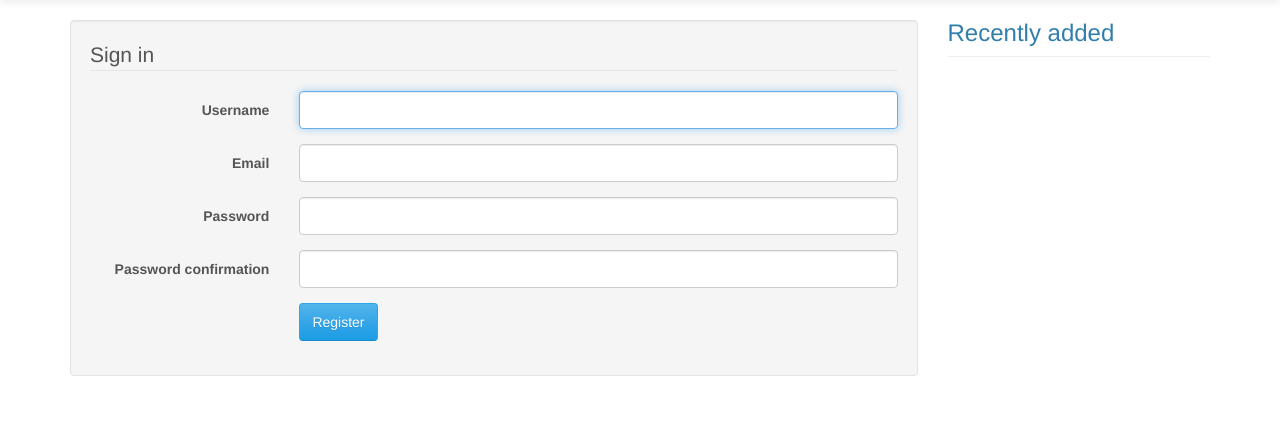
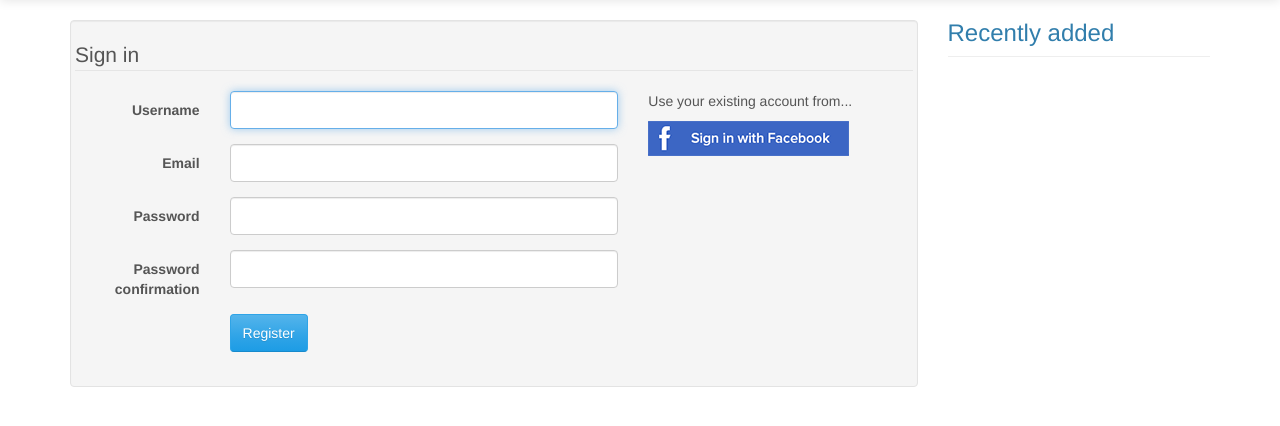
Before and after one commit to puradawid/djastebin, a Django app: page /registration/ in a window 1280 px wide. Shown: the part 52-478 px from the top of the page. Run offline with Django 3.2, Linux system fonts and the light colour scheme; data that the repository does not hold is empty; parts of the project's set-up code (start-up, migrations or seed data) failed here and were passed over; some libraries are stand-ins or nearby versions.

Commit message:
Add social auth to registration.html

```diff
--- a/src/settings/common.py
+++ b/src/settings/common.py
@@ -87,10 +87,14 @@ SOCIAL_AUTH_ASSOCIATION_HANDLE_LENGTH = 16
 
 SOCIAL_AUTH_ENABLED_BACKENDS = ('facebook')
 
+SESSION_SERIALIZER='django.contrib.sessions.serializers.PickleSerializer'
+
+# Facebook app settings
 FACEBOOK_APP_ID='1423882051196223'
 FACEBOOK_API_SECRET='704b5ed4e7247b42384010205d7022ff'
 
-SESSION_SERIALIZER='django.contrib.sessions.serializers.PickleSerializer'
+FACEBOOK_EXTENDED_PERMISSIONS = ['email']
+
 
 # Database
 # https://docs.djangoproject.com/en/1.6/ref/settings/#databases
--- a/src/templates/users/registration.html
+++ b/src/templates/users/registration.html
@@ -4,14 +4,19 @@
 
 {% block content %}
 
-	<div class="well bs-component">
-		<form method="post" class="form-horizontal">{% csrf_token %}
+{% load staticfiles %}
+
+<div class="well bs-component">
+	<div class="row">
+
+		<form method="post" class="form-horizontal">
+			{% csrf_token %}
 			{% include "messages.html" with messages=form.non_field_errors type='danger' %}
 			<fieldset>
 				<legend>
 					Sign in
 				</legend>
-
+				<div class="col-lg-8">
 				{% include "fields.html" with fields=form %}
 
 				<div class="form-group">
@@ -21,8 +26,15 @@
 						</button>
 					</div>
 				</div>
+				</div>
+				<div class="col-lg-4">
+					<p>Use your existing account from...</p>
+					<p><a href="{% url 'socialauth_begin' 'facebook' %}"><img src="{% static 'images/fb-login.png' %}" alt="Login with facebook" /></a></p>
+				</div>
 			</fieldset>
 		</form>
+
 	</div>
+</div>
 
 {% endblock %}
```
Also changed, not shown: src/static/images/fb-login.png, src/static/images/github-login.png (added).
